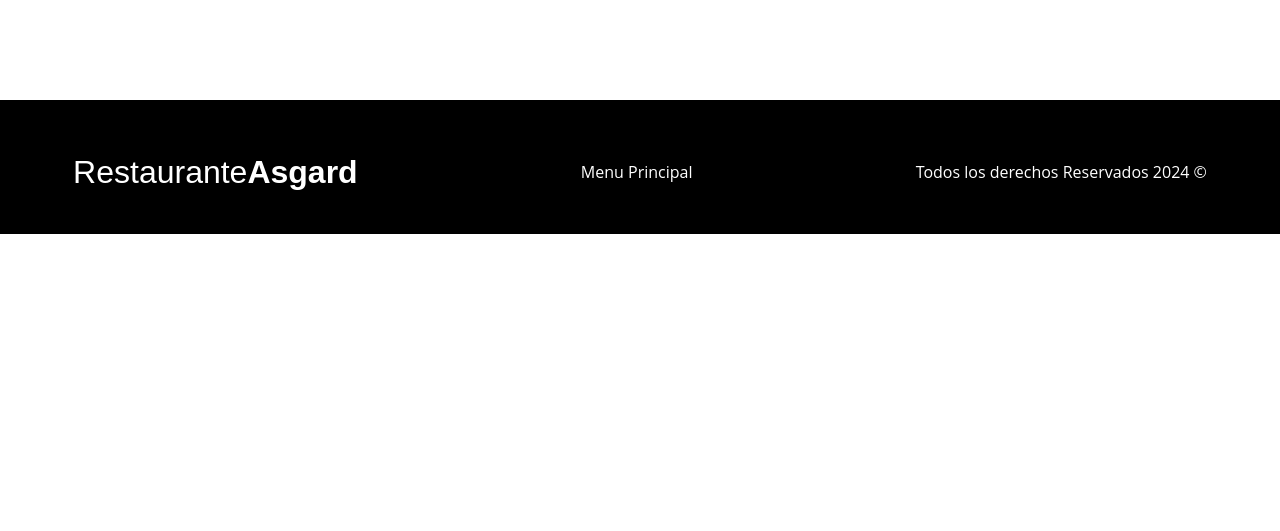
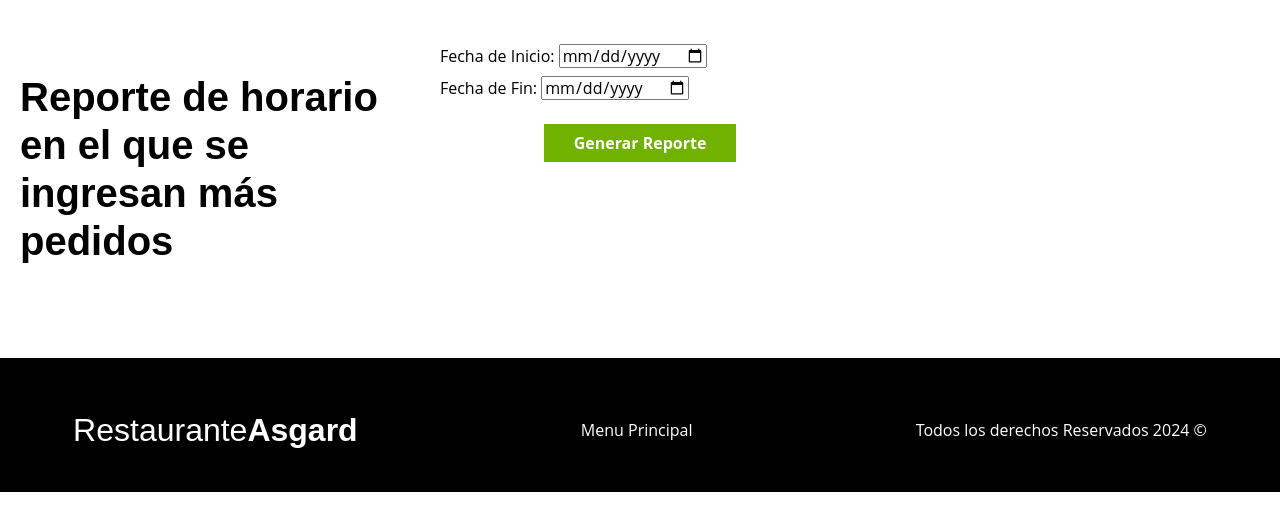
Before and after one commit to SRV-JSPA/P2_BD, a PHP site: page /pages/form-reporte-horario.php in a window 1280 px wide. Shown: the part 134-665 px from the top of the page. Run offline with PHP 8.4, Linux system fonts and the light colour scheme; some libraries are stand-ins or nearby versions.

Commit message:
Form reporte horario con más pedidos

```diff
--- a/pages/form-reporte-horario.php
+++ b/pages/form-reporte-horario.php
@@ -6,6 +6,17 @@ incluirTemplate('header', $inicio = true);
 ?>
 
 <main class="form-reporte-horario">
+    <h2>Reporte de horario en el que se ingresan más pedidos</h2>
+
+    <form method="post">
+        <label for="fecha_inicio">Fecha de Inicio:</label>
+        <input type="date" name="fecha_inicio" id="fecha_inicio" required>
+        <div> </div>
+        <label for="fecha_fin">Fecha de Fin:</label>
+        <input type="date" name="fecha_fin" id="fecha_fin" required>
+
+        <input type="submit" value="Generar Reporte" class="boton-verde">
+    </form>
 </main>
 
 <?php
```
